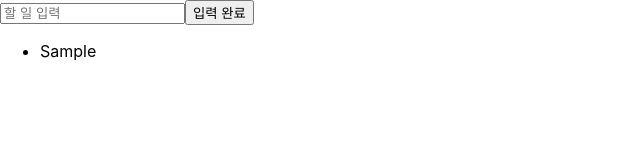
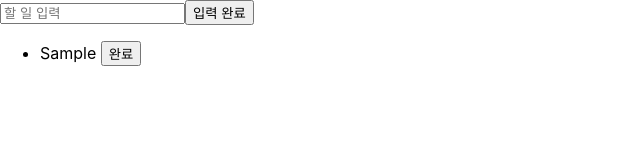
Before and after one commit to Hyeok-gu/muscat, a React (Create React App) app: page / in a window 1280 px wide. Both pictures are taken after typing "Sample" into the empty fields and a click on the button "입력 완료". Shown: the top 160 px of the page, without its empty margins (0-640 px from the left). Built offline with nearby package versions, Linux system fonts and the light colour scheme.

Commit message:
#3 Form과 Item 컴포넌트 분리 및 완료 처리 기능 추가

```diff
--- a/package.json
+++ b/package.json
@@ -34,5 +34,8 @@
       "last 1 firefox version",
       "last 1 safari version"
     ]
+  },
+  "devDependencies": {
+    "styled-components": "^6.1.8"
   }
 }
--- a/src/App.js
+++ b/src/App.js
@@ -1,30 +1,8 @@
-import { useState } from 'react';
+import ToDoForm from './Component/ToDoForm';
 function App() {
-  const [toDo, setToDo] = useState();
-  const [list, setList] = useState([]);
-  const onChange = (event) => setToDo(event.target.value);
-
-  const onSubmit = (event) => {
-    event.preventDefault();
-    if (toDo === '') {
-      return;
-    }
-    setToDo('');
-    setList((currentToDos) => [toDo, ...currentToDos]);
-  };
-  console.log('list', list);
-
   return (
     <div className="App">
-      <form onSubmit={onSubmit}>
-        <input onChange={onChange} value={toDo} type="text" placeholder="할 일 입력" />
-        <button>입력 완료</button>
-      </form>
-      <ul>
-        {list.map((item, index) => (
-          <li key={index}>{item}</li>
-        ))}
-      </ul>
+      <ToDoForm />
     </div>
   );
 }
--- /dev/null
+++ b/src/Component/ToDoForm.jsx
@@ -0,0 +1,46 @@
+import { useState } from 'react';
+import ToDoItem from './ToDoItem';
+
+const ToDoForm = (props) => {
+  // {} = props;
+  const [toDo, setToDo] = useState('');
+  const [list, setList] = useState([]);
+  const [finish, setFinish] = useState(false);
+  const onChange = (event) => setToDo(event.target.value);
+
+  const onSubmit = (event) => {
+    event.preventDefault();
+    if (toDo === '') {
+      return;
+    }
+    const newToDo = { toDo, finish: finish };
+    setList((currentToDos) => [...currentToDos, newToDo]);
+    setToDo('');
+  };
+
+  const handleComplete = (index) => {
+    setList((currentToDos) => {
+      const updatedList = [...currentToDos];
+      updatedList[index].finish = true;
+      const finalList = updatedList.filter((item) => item.finish === false);
+
+      return finalList;
+    });
+  };
+
+  return (
+    <>
+      <form onSubmit={onSubmit}>
+        <input onChange={onChange} value={toDo} type="text" placeholder="할 일 입력" />
+        <button>입력 완료</button>
+      </form>
+      <ul>
+        {list.map((item, index) => (
+          <ToDoItem key={index} onClick={() => handleComplete(index)} item={item} index={index} />
+        ))}
+      </ul>
+    </>
+  );
+};
+
+export default ToDoForm;
--- /dev/null
+++ b/src/Component/ToDoItem.jsx
@@ -0,0 +1,14 @@
+const ToDoItem = (props) => {
+  const { index, item, onClick } = props;
+
+  const handleCompleteClick = () => {
+    onClick(index);
+  };
+
+  return (
+    <li>
+      {item.toDo} <button onClick={handleCompleteClick}>완료</button>
+    </li>
+  );
+};
+export default ToDoItem;
```
Also changed, not shown: 1 other file (tests, documents, lock files or other folders).
